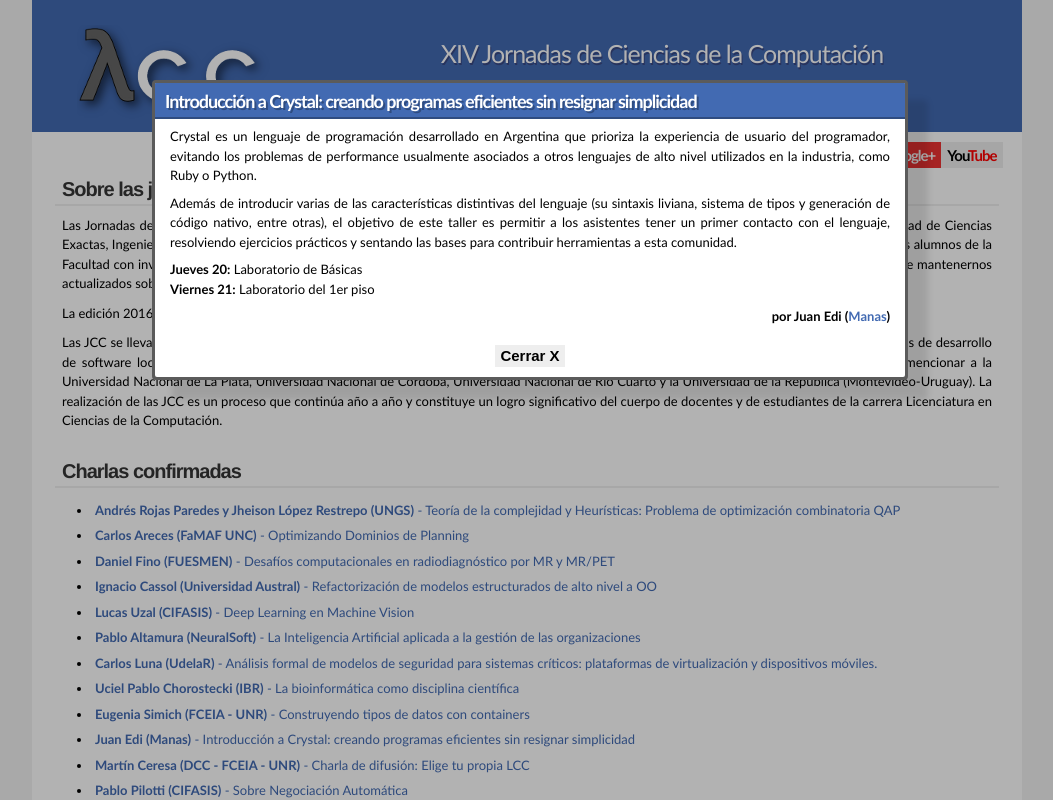
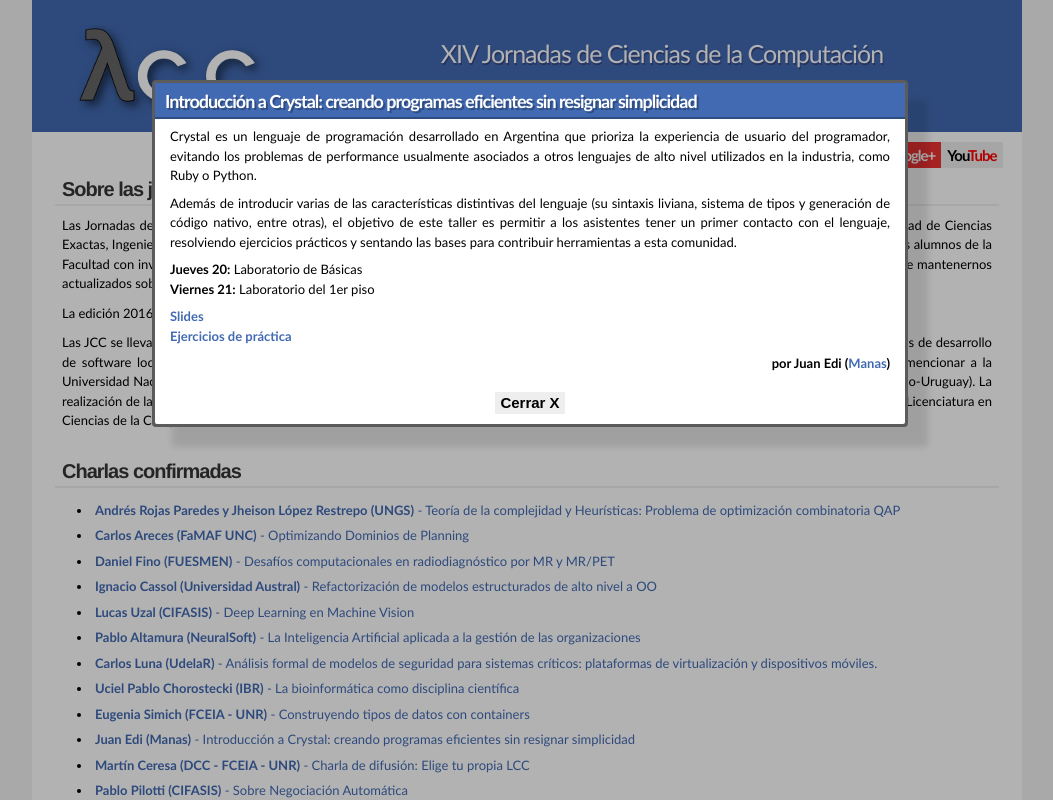
Before and after one commit to mtzguido/jcc-web, a PHP site: page /2016/index.php in a window 1280 px wide, after a click that opens the changed part. Shown: the whole page, without its empty margins (113-1166 px from the left). Run offline with PHP 8.4, Linux system fonts and the light colour scheme; some libraries are stand-ins or nearby versions.

Commit message:
Crystal slides

```diff
--- a/2016/data/10-edi.txt
+++ b/2016/data/10-edi.txt
@@ -18,3 +18,6 @@ ejercicios prácticos y sentando las bases para contribuir herramientas
 a esta comunidad.</p>
 <p><b>Jueves 20:</b> Laboratorio de Básicas<br>
 <b>Viernes 21:</b> Laboratorio del 1er piso</p>
+
+<p><a href="slides/2016-edi.pdf"><b>Slides</b></a><br>
+<a href="https://labdcc.fceia.unr.edu.ar/cgit/jcc/crystal/"><b>Ejercicios de práctica</b></a></p>
--- a/2016/index.php
+++ b/2016/index.php
@@ -196,10 +196,10 @@
 					<td class="td_horarios">10:30 - 12:30</td>
 					<td></td>
 					<td colspan=2>
-						<?php tituloCharla("2016-edi") ?> <br>
+						<?php tituloCharla("2016-edi") ?> <!--<br>
 						<b><a href="https://goo.gl/forms/tyYfx4dfYnOMmHYb2" target="_blank">
 							Reservá tu cupo acá!
-						</a></b>
+						</a></b>-->
 					</td>
 				</tr>
 				<tr class="altura-1h">
```
Also changed, not shown: 1 other file.
